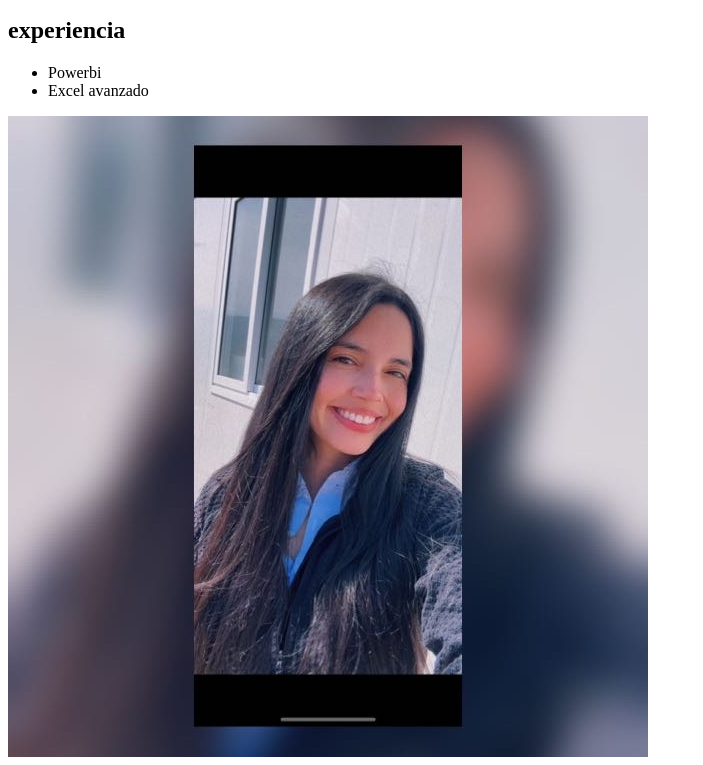
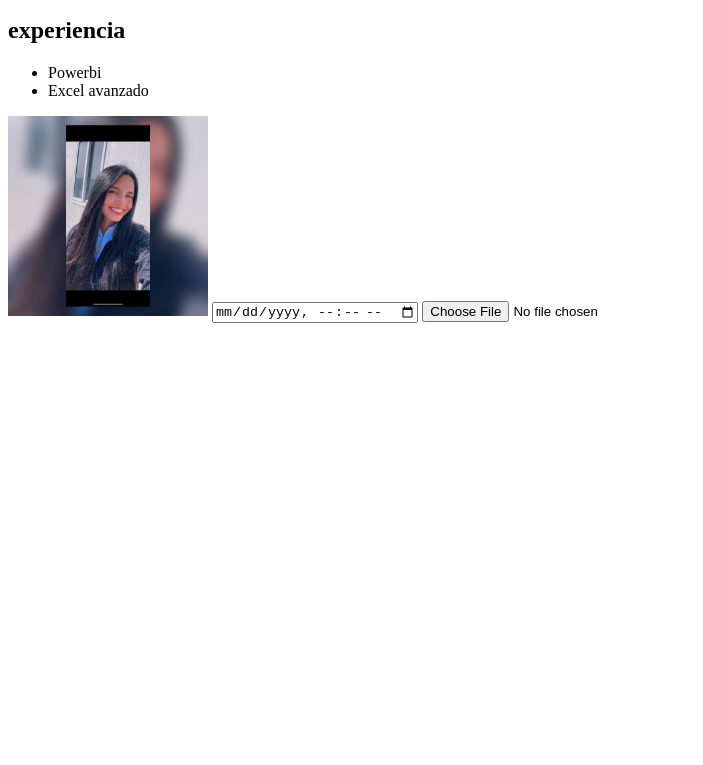
Before and after one commit to estelacabreravalderrama-ship-it/trabajo, a plain HTML site: page index.html in a window 1280 px wide. Shown: the part 87-852 px from the top of the page, without its empty margins (0-703 px from the left). After the commit the page ends 800 px from the top, so only its background shows below. Drawn offline with Linux system fonts and the light colour scheme.

Commit message:
Agregar atributos de título y alt a la imagen de la sección de experiencia

```diff
--- a/index.html
+++ b/index.html
@@ -7,4 +7,14 @@
     <li>Excel avanzado</li>
 </ul>
 
-<img src="/Images/IMG_2468.JPG">
+<img
+ title="foto María"
+ alt="una fotografía mia hermosa preciosa"
+ src="/Images/IMG_2468.JPG"
+ width="200"
+ height="200"
+ >
+<input
+type="datetime-local">
+<input
+type="file">
```
